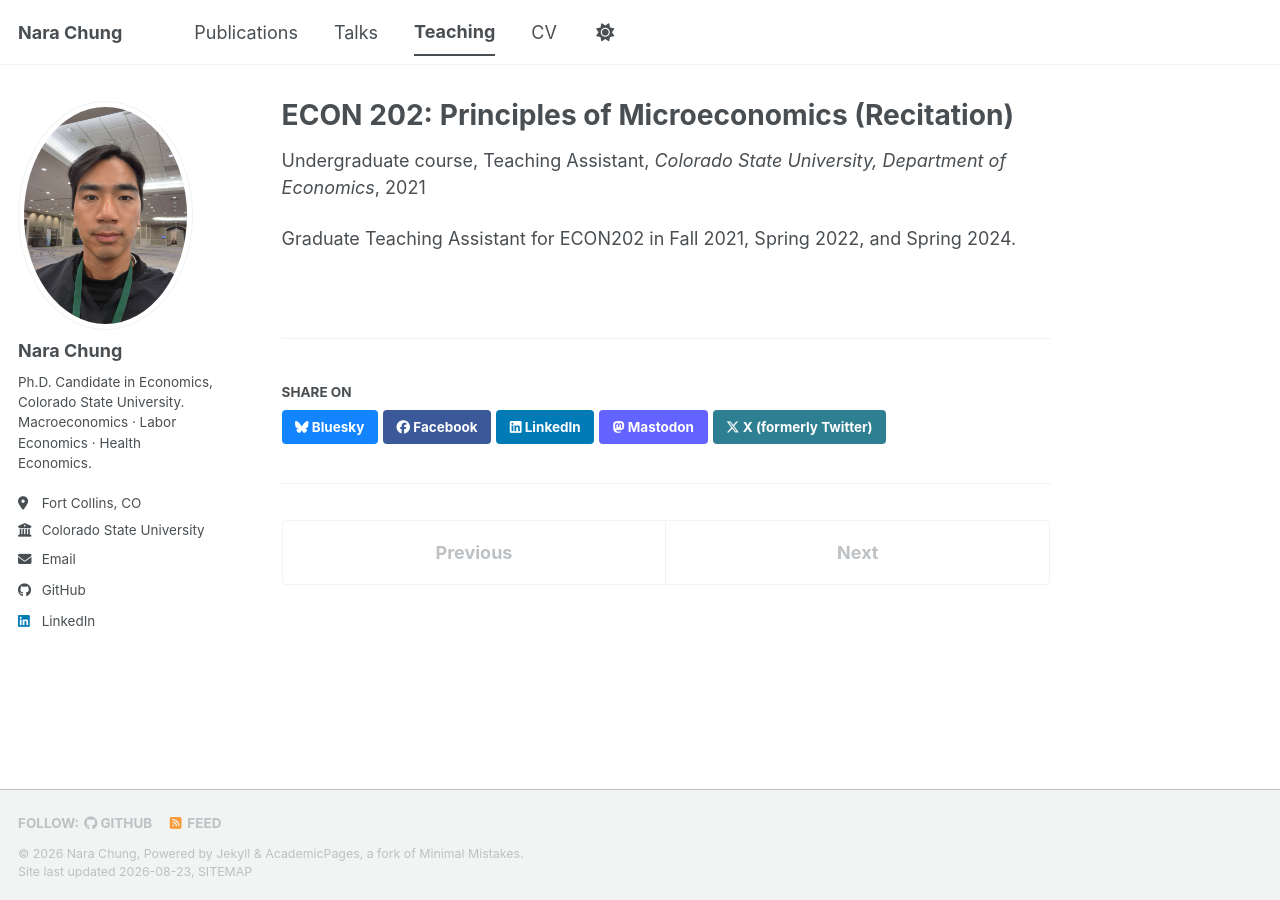
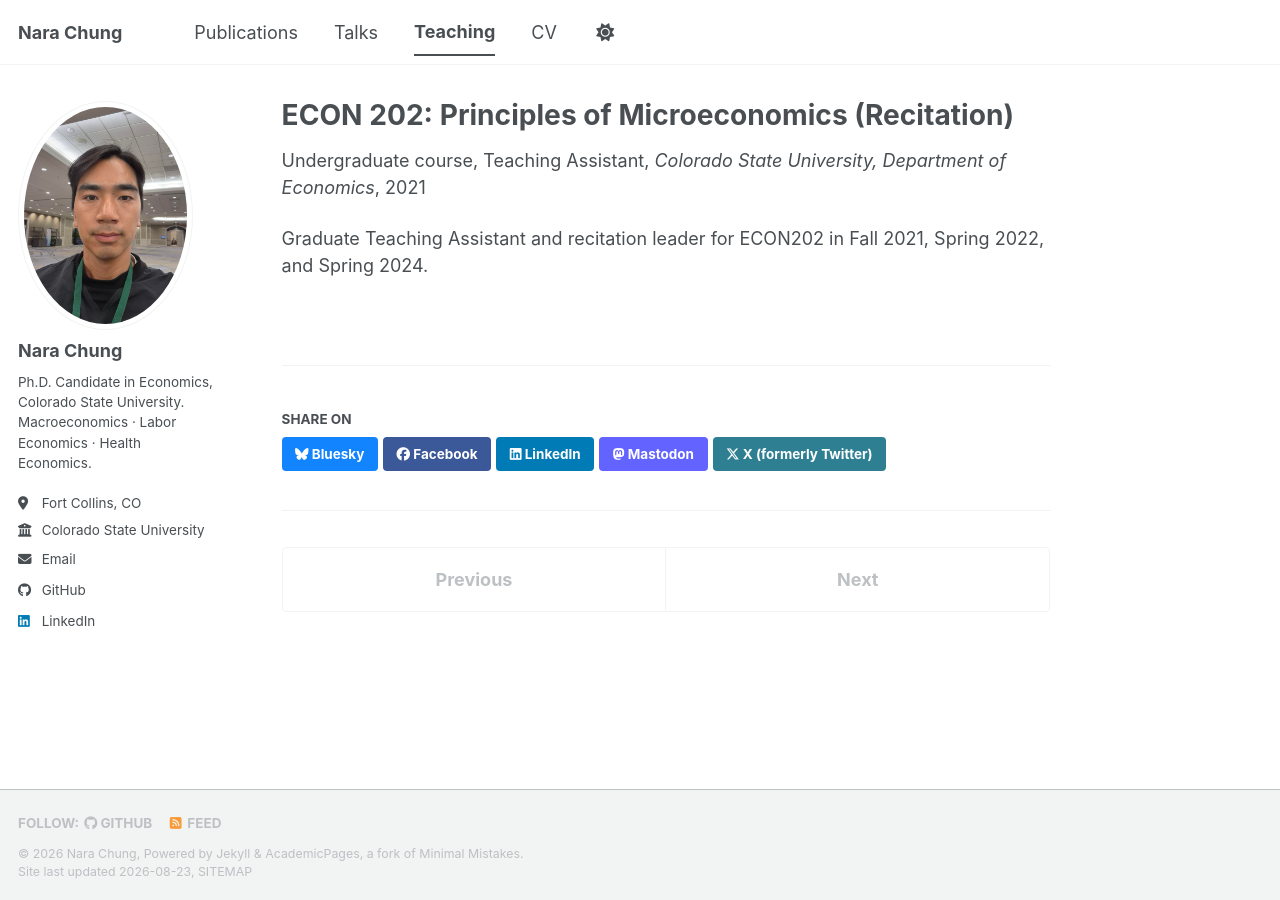
Before and after one commit to raraland18/raraland18.github.io, a Jekyll site: the page built from _teaching/2021-08-01-econ202-gta.md, in a window 1280 px wide. Built offline with Jekyll 4.4.1, drawn with Linux system fonts in a browser that asks for light colours; a style sheet for code colours, icons or effects is not loaded.

Commit message:
Update 2021-08-01-econ202-gta.md

```diff
--- a/_teaching/2021-08-01-econ202-gta.md
+++ b/_teaching/2021-08-01-econ202-gta.md
@@ -7,4 +7,4 @@ venue: "Colorado State University, Department of Economics"
 date: 2021-08-01
 location: "Fort Collins, CO, USA"
 ---
-Graduate Teaching Assistant for ECON202 in Fall 2021, Spring 2022, and Spring 2024.
+Graduate Teaching Assistant and recitation leader for ECON202 in Fall 2021, Spring 2022, and Spring 2024.
```
